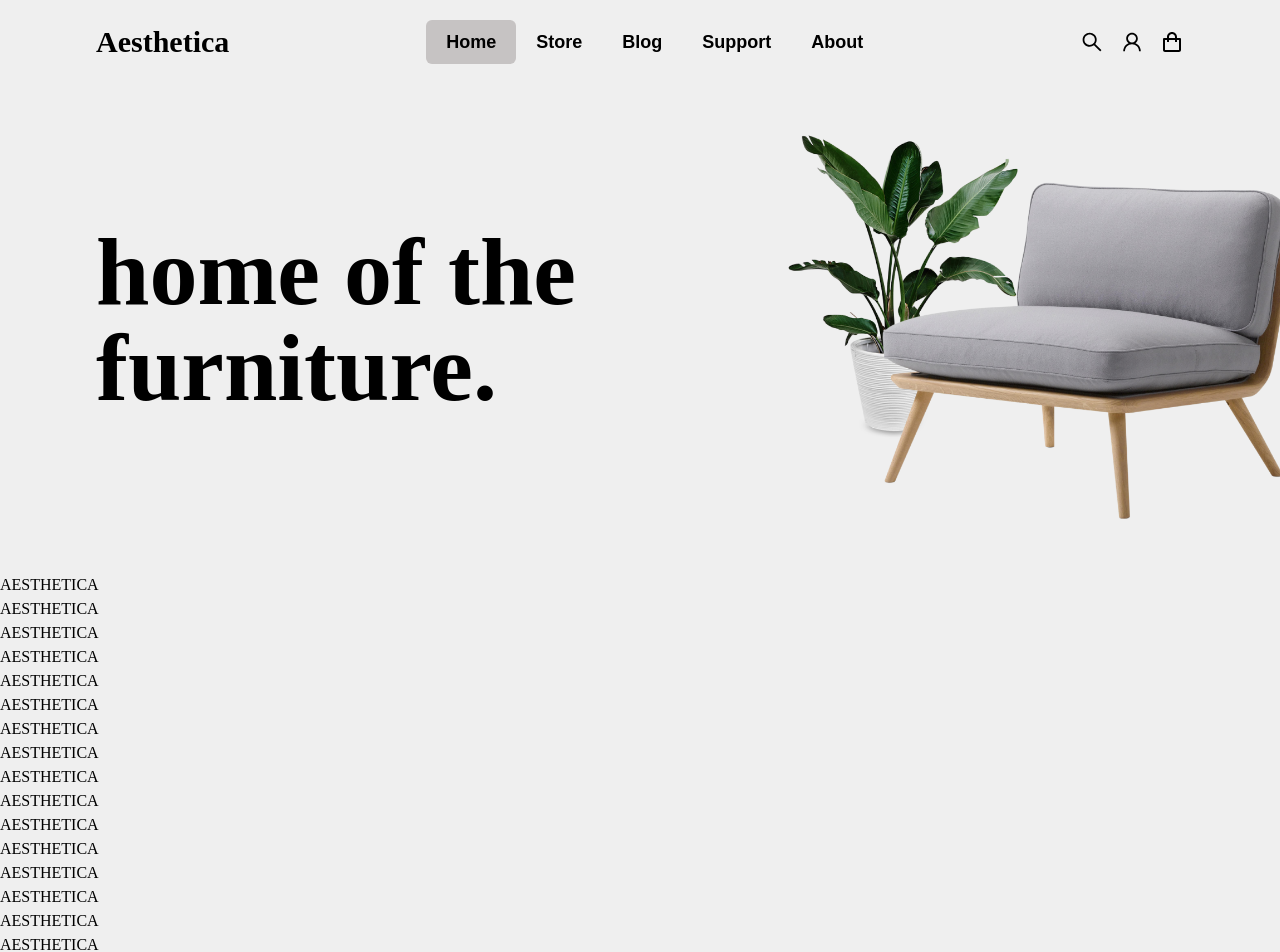
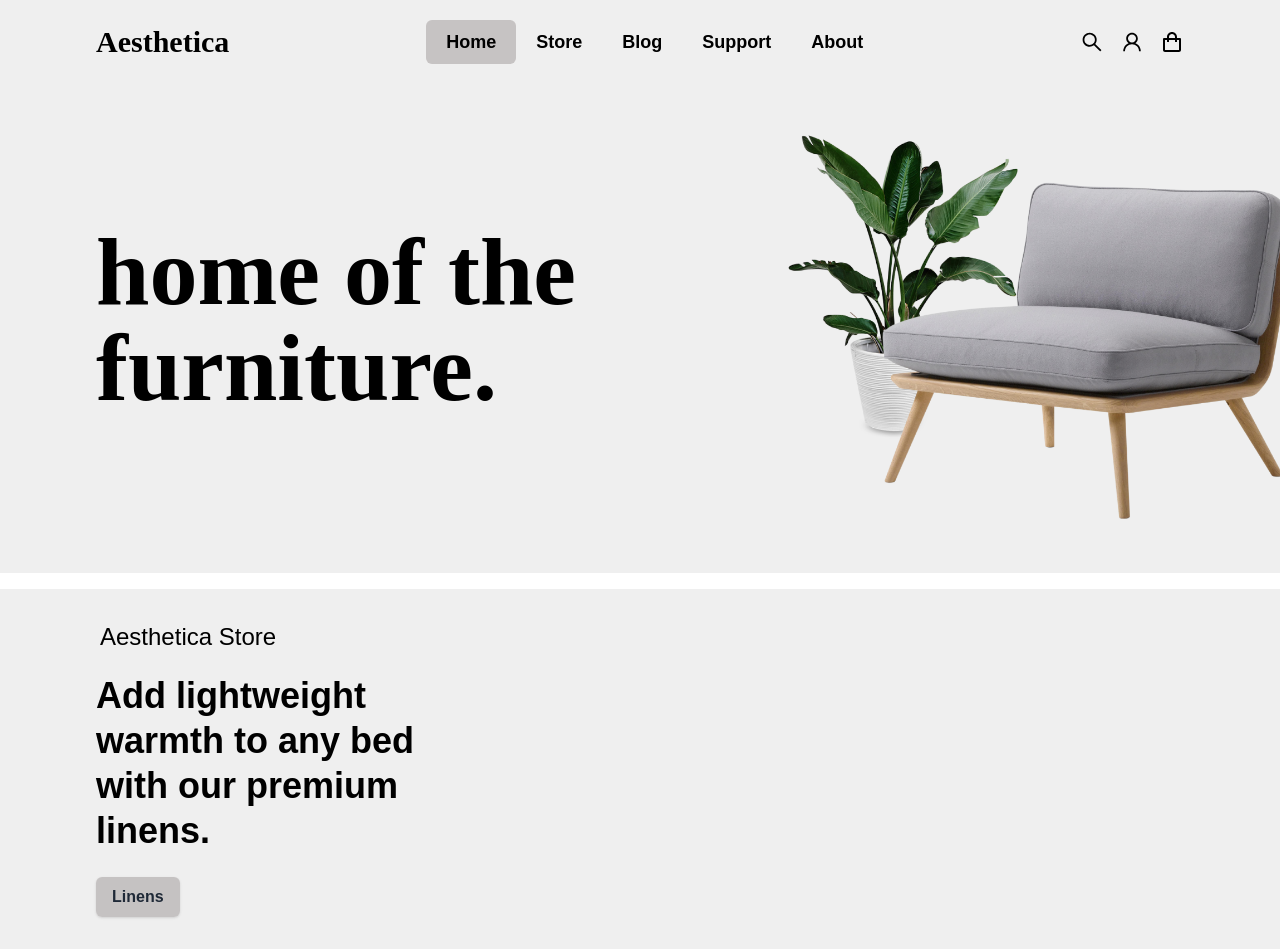
Before and after one commit to vdumic/HCI-2022-23, a Next.js app in the folder aesthetica/: page / in a window 1280 px wide. Shown: the top 952 px of the page. Built offline with nearby package versions, Linux system fonts and the light colour scheme.

Commit message:
WIP: Product/Blog highlight

```diff
--- /dev/null
+++ b/aesthetica/components/Highlight.js
@@ -0,0 +1,24 @@
+import Image from "next/image";
+import test from "../assets/test.jpg"
+import Spacer from "./Spacer";
+
+const Highlight = () => {
+  return (
+    <>
+    <Spacer />
+   <div className="container flex">
+        <div className="flex-col mx-24 my-8 w-1/4">
+          <p className="text-2xl ml-1 font-extralight">Aesthetica Store</p>
+          <p className="text-4xl font-semibold leading-tight mt-5">Add lightweight warmth to any bed with our premium linens.</p>
+          <button class="bg-bckgrnd-dark hover:bg-bckgrnd-light text-gray-800 font-semibold py-2 px-4 mt-6 border-black-100 rounded-md shadow">Linens</button>
+        </div>
+        {/* <div className="">
+          <Image src={test} width="540" height="400" alt="Main image"/>
+        </div> */}
+    </div>
+    <Spacer />
+    </>
+  );
+};
+
+export default Highlight;
--- a/aesthetica/pages/index.js
+++ b/aesthetica/pages/index.js
@@ -1,5 +1,6 @@
 import Image from "next/image";
 import HeaderFooterLayout from "../layouts/HeaderFooterLayout";
+import Highlight from "../components/highlight";
 
 import MainImage from "../assets/main_image.png";
 
@@ -15,6 +16,7 @@ const Home = () => {
           <Image src={MainImage} width="540" height="400" alt="Main image" />
         </div>
       </div>
+      <Highlight />
       <h1>AESTHETICA</h1>
       <h1>AESTHETICA</h1>
       <h1>AESTHETICA</h1>
--- a/aesthetica/styles/globals.css
+++ b/aesthetica/styles/globals.css
@@ -18,6 +18,10 @@ h1 {
   font-family: "DM Serif Display", serif;
 }
 
+p {
+  font-family: "Montserrat", sans-serif;
+}
+
 a {
   color: inherit;
   text-decoration: none;
@@ -27,7 +31,7 @@ a {
   box-sizing: border-box;
 }
 
-@media (prefers-color-scheme: dark) {
+/*@media (prefers-color-scheme: dark) {
   html {
     color-scheme: dark;
   }
@@ -35,4 +39,4 @@ a {
     color: white;
     background: black;
   }
-}
+}*/
```
Also changed, not shown: aesthetica/assets/test.jpg (added).
